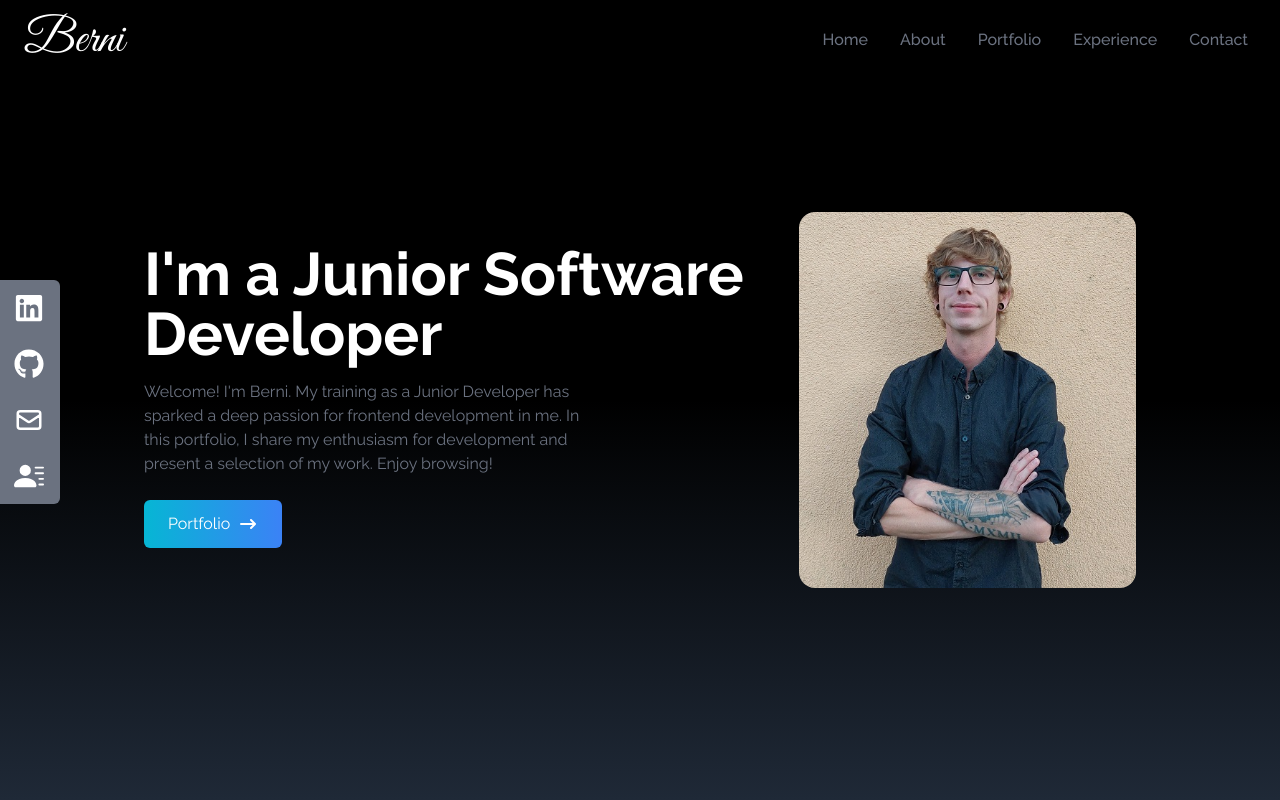
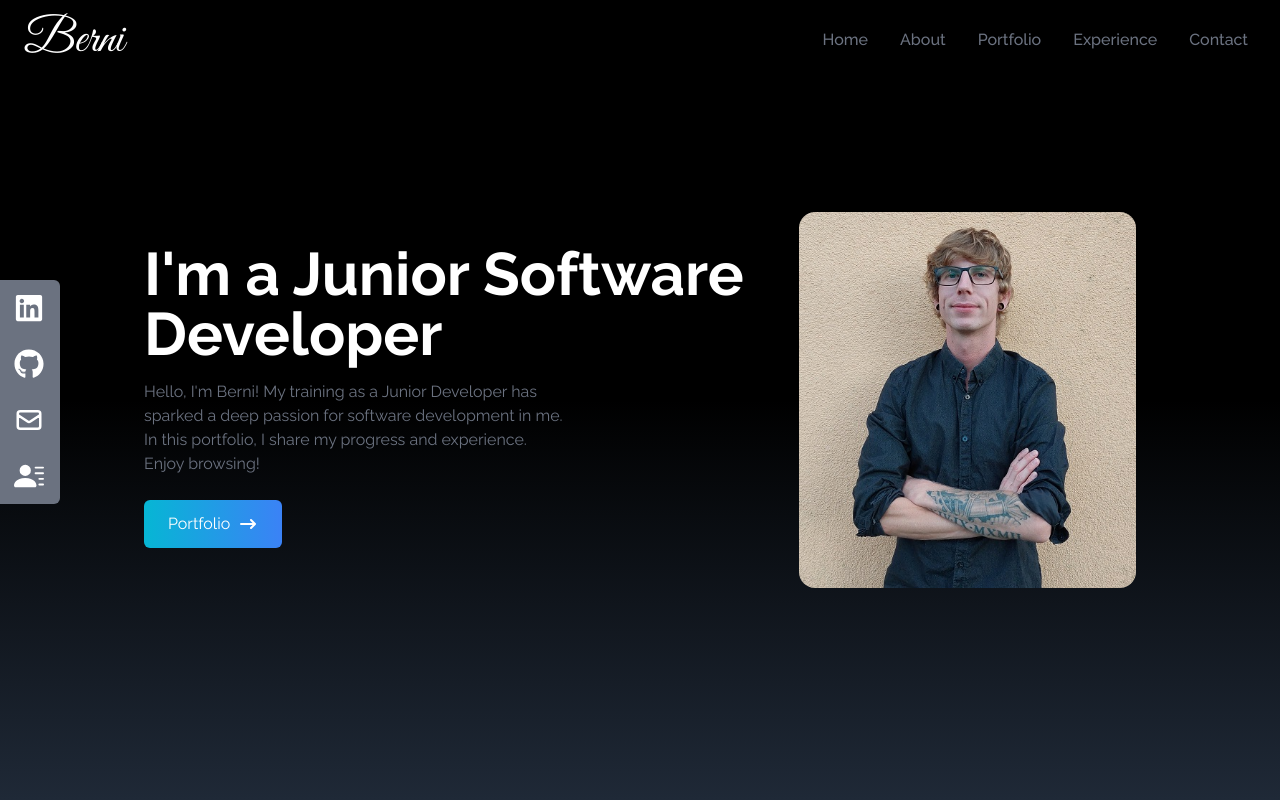
Before and after one commit to usernameB99/my-react-portfolio, a React (Create React App) app: page / in a window 1280 px wide. Shown: the top 800 px of the page. Built offline with nearby package versions, Linux system fonts and the light colour scheme.

Commit message:
resume & txt

```diff
--- a/src/components/Home.jsx
+++ b/src/components/Home.jsx
@@ -13,10 +13,11 @@ const Home = () => {
         <div className="flex flex-col justify-center h-full">
           <h2 className="text-4xl sm:text-6xl font-bold text-white">I'm a Junior Software Developer</h2>
           <p className="text-gray-500 py-4 max-w-md">
-          Welcome! I'm Berni. My training as a Junior Developer has sparked a deep
-          passion for frontend development in me. In this portfolio,
-          I share my enthusiasm for development and present a selection
-          of my work. Enjoy browsing!
+          Hello, I'm Berni!
+          My training as a Junior Developer has sparked a deep passion for software development in me. <br />
+          In this portfolio, I share my progress and experience.
+          <br />
+          Enjoy browsing!
           </p>
 
           <div>
```
Also changed, not shown: 1 other file (tests, documents, lock files or other folders).
